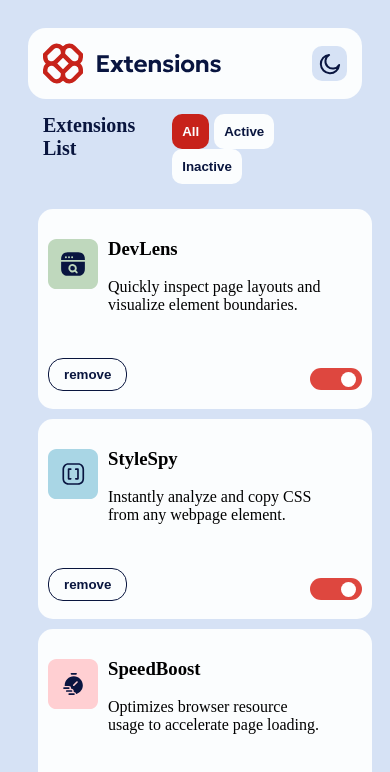
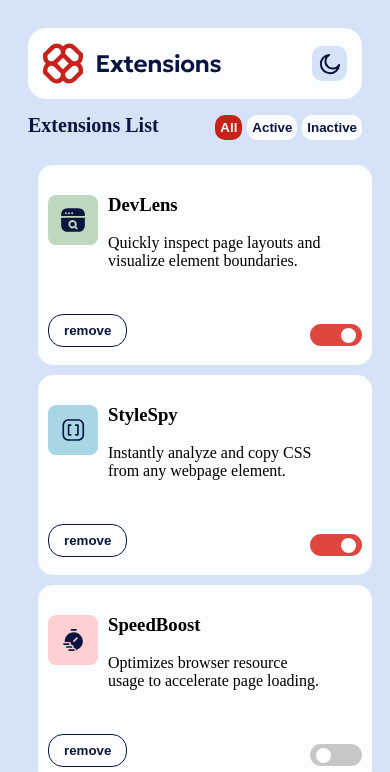
Before and after one commit to hussienalali/browser-extensions-manager, a plain HTML site: page index.html in a window 390 px wide. Shown: the top 772 px of the page. Drawn offline with Linux system fonts and the light colour scheme.

Commit message:
Update style.css

```diff
--- a/style.css
+++ b/style.css
@@ -25,7 +25,7 @@ body{
 }
 .head>div
 {
-    background-image: url(./assets/images/icon-moon.svg);
+    background-image: url("./assets/images/icon-moon.svg");
     background-color: var(--Neutral-200);
     width: 35px;
     height: 35px;
@@ -210,10 +210,15 @@ padding: 20px;
     .extension-list
     {
         font-size: 20px;
+        padding: 15px 0px;
     }
-    .extension-list>button
+
+    .active-buttons
     {
         padding: 5px;
     }
-
+    .notActive
+    {
+        padding: 5px;
+    }
 }
```
